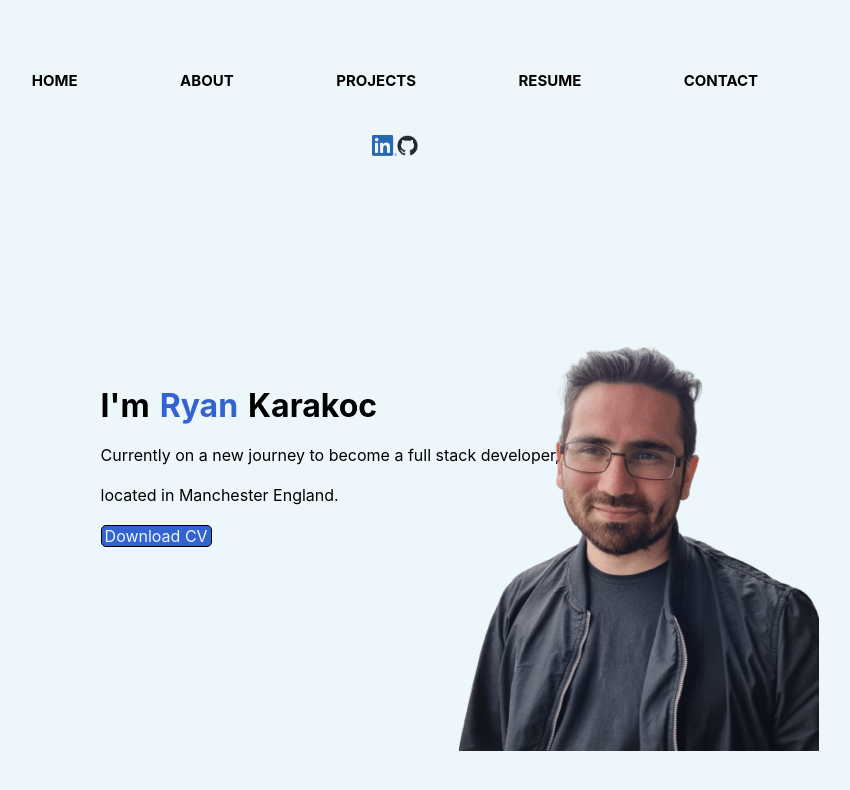
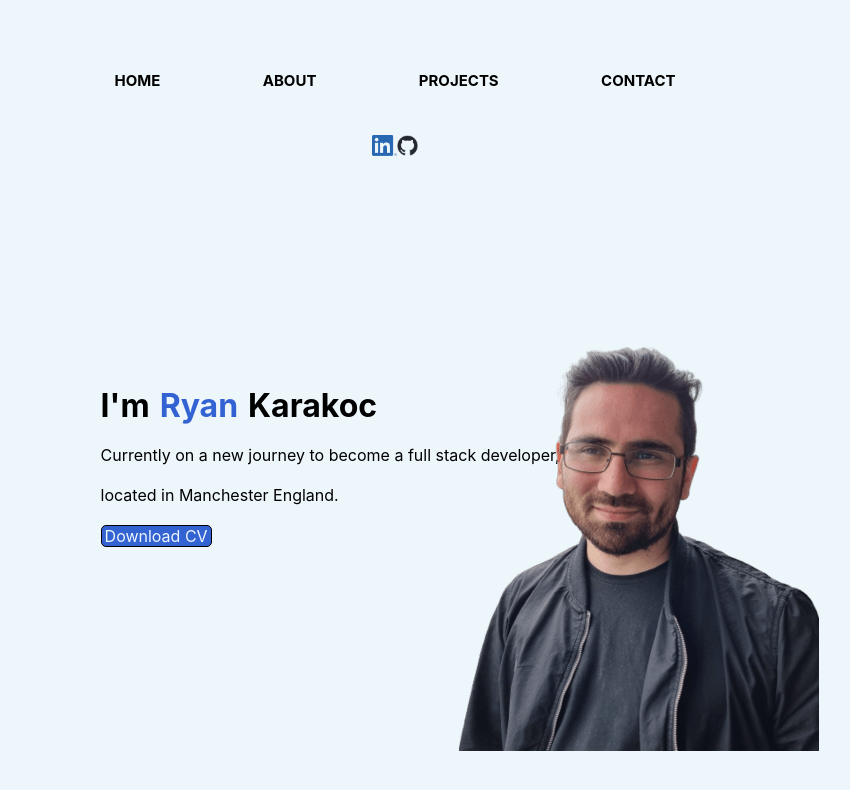
Before and after one commit to RyanKarakoc/portfolio, a React (Create React App) app: page / in a window 1280 px wide. Shown: the top 790 px of the page, without its empty margins (245-1095 px from the left). Built offline with nearby package versions, Linux system fonts and the light colour scheme.

Commit message:
removed resume from navbar

```diff
--- a/src/components/Navbar/Navbar.jsx
+++ b/src/components/Navbar/Navbar.jsx
@@ -28,7 +28,6 @@ const Navbar = () => {
       <h1 id="nav" onClick={handleProjectsClick}>
         PROJECTS
       </h1>
-      <h1 id="nav">RESUME</h1>
       <h1 id="nav">CONTACT</h1>
     </div>
   );
```
